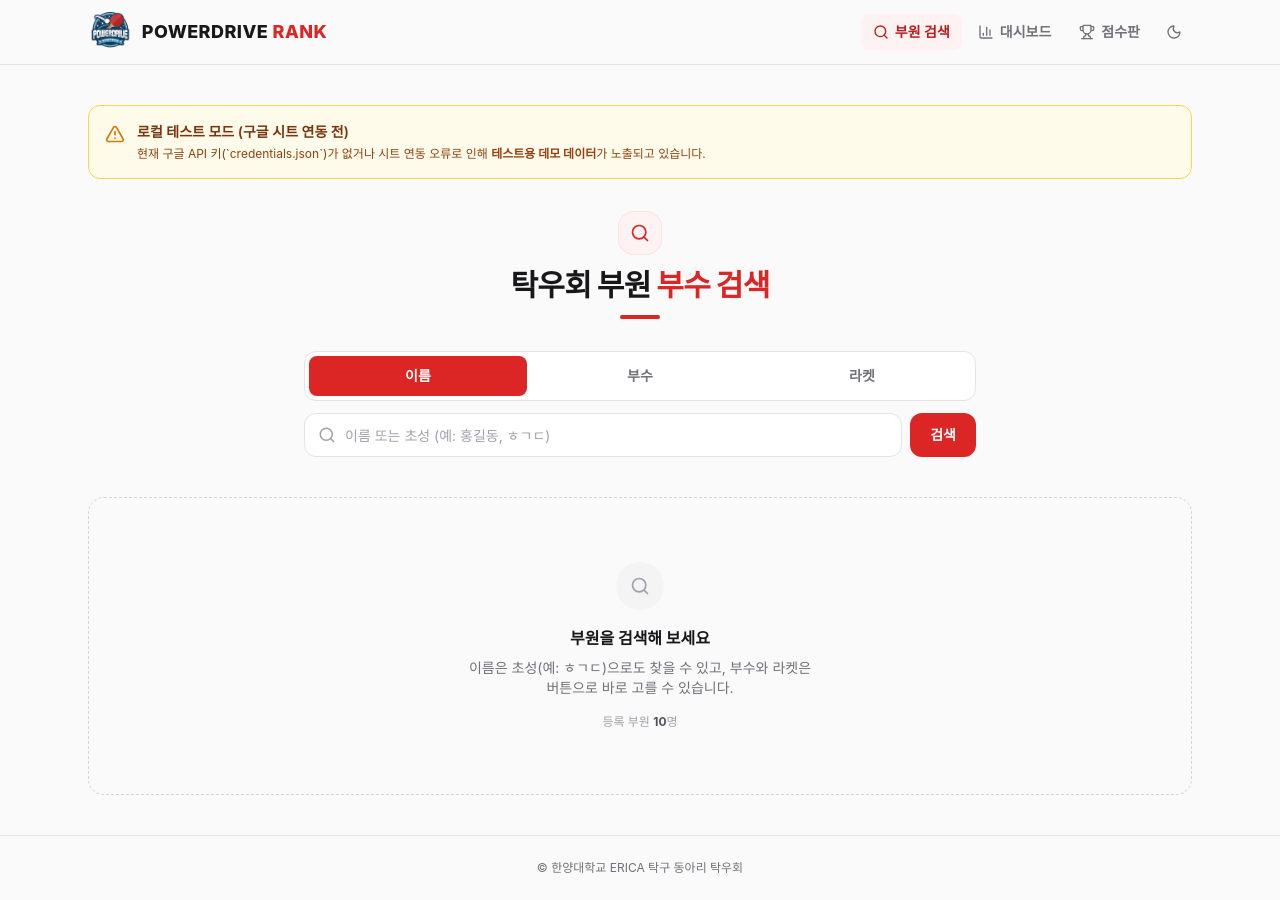
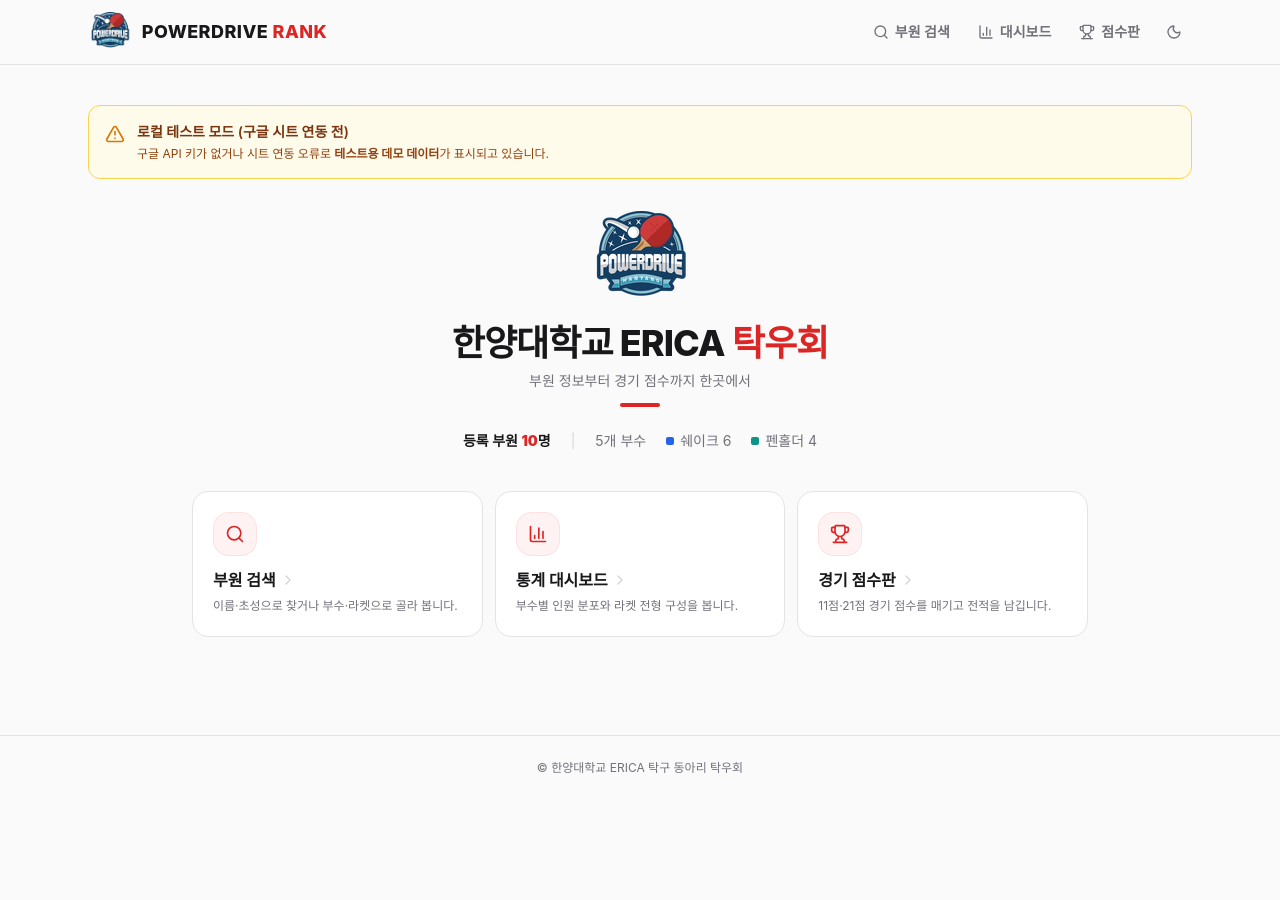
Before and after one commit to alsh02/Hanyang-University-ERICA-PingPong-Rank, a Flask app: page / in a window 1280 px wide. After the commit the page ends 773 px from the top, so only its background shows below. Run offline with Flask 3, Linux system fonts and the light colour scheme; some libraries are stand-ins or nearby versions; some web fonts are replaced.

Commit message:
Feature: Turn the landing page into a club hub
The site now covers more than roster search, so / becomes the club's front
page and the search moves to /search.

- Home shows the club identity, the current headcount, division count and
  racket split, three cards into search / dashboard / scoreboard, and the last
  five saved matches
- Links shared before the change (/?filter=..&query=..) redirect to /search
  with their parameters intact
- Site description and link-preview text now describe the whole site

Co-Authored-By: Claude Opus 5 <noreply@anthropic.com>
Claude-Session: https://claude.ai/code/session_01EHjAAg4jatWM7ZBxmAp2dE

```diff
--- a/app.py
+++ b/app.py
@@ -7,7 +7,7 @@ import time
 from collections import Counter, deque
 from datetime import datetime, timedelta, timezone
 # pyrefly: ignore [missing-import]
-from flask import Flask, jsonify, render_template, request
+from flask import Flask, jsonify, redirect, render_template, request, url_for
 from werkzeug.middleware.proxy_fix import ProxyFix
 
 # 정적 파일은 Vercel이 CDN에서 직접 서빙하도록 public/ 아래에 둔다 (주소는 /static/... 그대로)
@@ -88,7 +88,7 @@ def member_sort_key(member):
     return (division_sort_key(member["부수"]), member["이름"])
 
 # ---------------------------------------------------------------------------
-# 검색 규칙 (templates/index.html의 즉시 검색 스크립트도 같은 규칙을 사용)
+# 검색 규칙 (templates/search.html의 즉시 검색 스크립트도 같은 규칙을 사용)
 # ---------------------------------------------------------------------------
 
 # 한글 자모 분해 테이블 (초성 19 · 중성 21 · 종성 28).
@@ -387,6 +387,34 @@ def compress_html(response):
 
 @app.route("/", methods=["GET"])
 def index():
+    # 동아리 메인 화면: 검색·대시보드·점수판으로 가는 허브
+    if request.args.get("query") or request.args.get("filter"):
+        # 예전에 공유된 검색 링크(/?filter=..&query=..)는 검색 페이지로 넘긴다
+        return redirect(url_for("search", **request.args.to_dict()), code=301)
+
+    members, is_dummy = get_sheet_data()
+    racket_counts = Counter(m["라켓"] for m in members if m["라켓"])
+    recent = [
+        {
+            "일시": r["일시"],
+            "선수A": r["선수A"], "선수B": r["선수B"],
+            "점수": f'{r["A게임"]} : {r["B게임"]}',
+            "승자": r["승자"],
+        }
+        for r in get_match_records()[-5:][::-1]
+    ]
+
+    return render_template(
+        "home.html",
+        total_count=len(members),
+        division_count=len({m["부수"] for m in members if m["부수"]}),
+        racket_stats=[(racket, racket_counts[racket]) for racket in RACKET_ORDER if racket_counts[racket]],
+        recent_matches=recent,
+        is_dummy=is_dummy
+    )
+
+@app.route("/search", methods=["GET"])
+def search():
     search_filter = request.args.get("filter", "이름")  # 기본값: 이름
     if search_filter not in SEARCH_FIELDS:
         search_filter = "이름"
@@ -402,7 +430,7 @@ def index():
     cards = [(m, bool(search_query) and matcher(m[search_filter], search_query)) for m in members]
 
     return render_template(
-        "index.html",
+        "search.html",
         cards=cards,
         match_count=sum(1 for _, matched in cards if matched),
         total_count=len(members),
--- a/templates/base.html
+++ b/templates/base.html
@@ -5,15 +5,15 @@
     <meta name="viewport" content="width=device-width, initial-scale=1.0">
     <title>{% block title %}POWERDRIVE RANK{% endblock %}</title>
     <!-- SEO Meta Tags -->
-    <meta name="description" content="대학 탁구 동아리 '탁우회' 부원들의 이름, 부수, 라켓(전형) 정보를 실시간으로 검색하고 통계 분포를 시각적으로 확인하는 대시보드 시스템입니다.">
-    <meta name="keywords" content="탁우회, 탁구, 탁구 동아리, 탁구 부수, 탁구 대시보드, 쉐이크, 펜홀더">
+    <meta name="description" content="한양대학교 ERICA 탁구 동아리 탁우회 사이트입니다. 부원 부수 검색, 부수별 통계 대시보드, 경기 점수판을 제공합니다.">
+    <meta name="keywords" content="탁우회, 탁구, 탁구 동아리, 탁구 부수, 탁구 점수판, 탁구 대시보드, 쉐이크, 펜홀더">
     <meta name="theme-color" content="#fafafa" media="(prefers-color-scheme: light)">
     <meta name="theme-color" content="#09090b" media="(prefers-color-scheme: dark)">
     <!-- Open Graph (카카오톡 등 링크 공유 미리보기) -->
     <meta property="og:type" content="website">
     <meta property="og:site_name" content="POWERDRIVE RANK">
-    <meta property="og:title" content="POWERDRIVE RANK · 탁우회 부수 검색">
-    <meta property="og:description" content="한양대학교 ERICA 탁구 동아리 탁우회 부원들의 부수와 라켓 전형을 바로 검색하고, 부수별 전력 분포를 확인하세요.">
+    <meta property="og:title" content="탁우회 · POWERDRIVE RANK">
+    <meta property="og:description" content="한양대학교 ERICA 탁구 동아리 탁우회. 부원 부수 검색, 통계 대시보드, 경기 점수판을 한곳에서.">
     <meta property="og:image" content="{{ url_for('static', filename='og-image.jpg', _external=True) }}">
     <meta property="og:image:width" content="1200">
     <meta property="og:image:height" content="630">
@@ -83,7 +83,7 @@
 
             <div class="flex items-center gap-1">
                 <!-- Navigation Tabs -->
-                {% set nav_items = [('index', 'search', '부원 검색'), ('stats', 'bar-chart-3', '대시보드'), ('scoreboard', 'trophy', '점수판')] %}
+                {% set nav_items = [('search', 'search', '부원 검색'), ('stats', 'bar-chart-3', '대시보드'), ('scoreboard', 'trophy', '점수판')] %}
                 <nav class="flex items-center gap-1">
                     {% for endpoint, icon, label in nav_items %}
                     {% set is_active = request.endpoint == endpoint %}
--- /dev/null
+++ b/templates/home.html
@@ -0,0 +1,81 @@
+{% extends 'base.html' %}
+
+{% block title %}탁우회 · POWERDRIVE RANK{% endblock %}
+
+{% block content %}
+{% if is_dummy %}
+<div class="mb-8 flex items-start gap-3 rounded-xl border border-amber-300 bg-amber-50 p-4 text-amber-900 dark:border-amber-500/30 dark:bg-amber-500/10 dark:text-amber-200">
+    <i data-lucide="alert-triangle" class="mt-0.5 h-5 w-5 flex-shrink-0 text-amber-600 dark:text-amber-400"></i>
+    <div>
+        <h2 class="text-sm font-semibold">로컬 테스트 모드 (구글 시트 연동 전)</h2>
+        <p class="mt-1 break-keep text-xs text-amber-800 dark:text-amber-300/90">구글 API 키가 없거나 시트 연동 오류로 <strong>테스트용 데모 데이터</strong>가 표시되고 있습니다.</p>
+    </div>
+</div>
+{% endif %}
+
+<!-- Hero -->
+<div class="flex flex-col items-center text-center">
+    <img src="{{ url_for('static', filename='logo-96.png') }}" alt="" width="105" height="96" class="h-20 w-auto sm:h-24">
+    <h1 class="mt-4 text-3xl font-extrabold tracking-tight sm:text-4xl">
+        한양대학교 ERICA <span class="text-red-600 dark:text-red-400">탁우회</span>
+    </h1>
+    <p class="mt-2 text-sm text-zinc-500 dark:text-zinc-400">부원 정보부터 경기 점수까지 한곳에서</p>
+    <span class="mt-3 h-1 w-10 rounded-full bg-red-600 dark:bg-rubber"></span>
+</div>
+
+<!-- 요약 -->
+<div class="mx-auto mt-6 flex flex-wrap items-center justify-center gap-x-5 gap-y-2 text-sm">
+    <span class="font-semibold">등록 부원 <strong class="text-red-600 dark:text-red-400">{{ total_count }}</strong>명</span>
+    <span class="text-zinc-300 dark:text-zinc-700">|</span>
+    <span class="text-zinc-500 dark:text-zinc-400">{{ division_count }}개 부수</span>
+    {% for racket, count in racket_stats %}
+    <span class="flex items-center gap-1.5 text-zinc-500 dark:text-zinc-400">
+        <span class="h-2 w-2 rounded-sm {{ 'bg-blue-600' if racket == '쉐이크' else 'bg-teal-600' }}"></span>{{ racket }} {{ count }}
+    </span>
+    {% endfor %}
+</div>
+
+<!-- 메뉴 -->
+{% set menus = [
+    ('search', 'search', '부원 검색', '이름·초성으로 찾거나 부수·라켓으로 골라 봅니다.'),
+    ('stats', 'bar-chart-3', '통계 대시보드', '부수별 인원 분포와 라켓 전형 구성을 봅니다.'),
+    ('scoreboard', 'trophy', '경기 점수판', '11점·21점 경기 점수를 매기고 전적을 남깁니다.'),
+] %}
+<div class="mx-auto mt-8 grid max-w-4xl gap-3 sm:mt-10 sm:grid-cols-3">
+    {% for endpoint, icon, title, description in menus %}
+    <a href="{{ url_for(endpoint) }}"
+       class="group flex flex-col rounded-2xl border border-zinc-200 bg-white p-5 transition-colors hover:border-red-300 dark:border-zinc-800 dark:bg-zinc-900 dark:hover:border-red-500/40">
+        <span class="mb-3 flex h-11 w-11 items-center justify-center rounded-2xl bg-red-50 text-red-600 ring-1 ring-inset ring-red-100 dark:bg-red-500/10 dark:text-red-400 dark:ring-red-500/20">
+            <i data-lucide="{{ icon }}" class="h-5 w-5"></i>
+        </span>
+        <span class="flex items-center gap-1 text-base font-bold">
+            {{ title }}
+            <i data-lucide="chevron-right" class="h-4 w-4 text-zinc-300 transition-transform group-hover:translate-x-0.5 group-hover:text-red-500 dark:text-zinc-600"></i>
+        </span>
+        <span class="mt-1 break-keep text-xs leading-relaxed text-zinc-500 dark:text-zinc-400">{{ description }}</span>
+    </a>
+    {% endfor %}
+</div>
+
+<!-- 최근 경기 -->
+{% if recent_matches %}
+<div class="mx-auto mt-8 max-w-4xl rounded-2xl border border-zinc-200 bg-white p-5 dark:border-zinc-800 dark:bg-zinc-900">
+    <div class="mb-3 flex items-center justify-between gap-3">
+        <h2 class="text-sm font-bold">최근 경기</h2>
+        <a href="{{ url_for('scoreboard') }}" class="text-xs font-semibold text-zinc-500 transition-colors hover:text-red-600 dark:text-zinc-400 dark:hover:text-red-400">점수판 열기</a>
+    </div>
+    <ul class="-mb-px">
+        {% for match in recent_matches %}
+        <li class="flex flex-wrap items-center justify-between gap-x-3 gap-y-1 border-b border-zinc-100 py-2 text-sm last:border-b-0 dark:border-zinc-800">
+            <span class="flex items-center gap-2">
+                <span class="font-semibold {{ 'text-red-600 dark:text-red-400' if match.승자 == match.선수A }}">{{ match.선수A }}</span>
+                <span class="tabular-nums text-xs font-bold text-zinc-400 dark:text-zinc-500">{{ match.점수 }}</span>
+                <span class="font-semibold {{ 'text-red-600 dark:text-red-400' if match.승자 == match.선수B }}">{{ match.선수B }}</span>
+            </span>
+            <span class="text-xs text-zinc-400 dark:text-zinc-500">{{ match.일시 }}</span>
+        </li>
+        {% endfor %}
+    </ul>
+</div>
+{% endif %}
+{% endblock %}
--- a/templates/index.html
+++ b/templates/search.html
@@ -26,13 +26,13 @@
 </div>
 
 <!-- Search Form -->
-<form id="search-form" action="{{ url_for('index') }}" method="GET" role="search" class="mx-auto mb-8 max-w-2xl scroll-mt-20 sm:mb-10">
+<form id="search-form" action="{{ url_for('search') }}" method="GET" role="search" class="mx-auto mb-8 max-w-2xl scroll-mt-20 sm:mb-10">
     <input type="hidden" name="filter" id="filter-input" value="{{ filter }}">
 
     <!-- 검색 기준 (이름 / 부수 / 라켓) -->
     <div class="grid grid-cols-3 gap-1 rounded-xl border border-zinc-200 bg-white p-1 dark:border-zinc-800 dark:bg-zinc-900" role="group" aria-label="검색 기준">
         {% for field in ['이름', '부수', '라켓'] %}
-        <a href="{{ url_for('index', filter=field) }}" data-tab="{{ field }}" {% if filter == field %}aria-current="true"{% endif %}
+        <a href="{{ url_for('search', filter=field) }}" data-tab="{{ field }}" {% if filter == field %}aria-current="true"{% endif %}
            class="flex h-10 items-center justify-center rounded-lg text-sm font-semibold text-zinc-500 transition-colors hover:text-zinc-900 aria-[current=true]:bg-red-600 aria-[current=true]:text-white dark:text-zinc-400 dark:hover:text-zinc-100 dark:aria-[current=true]:bg-rubber">
             {{ field }}
         </a>
@@ -65,7 +65,7 @@
     {% for field, options in [('부수', divisions), ('라켓', rackets)] %}
     <div data-control-for="{{ field }}" class="mt-3 {{ control_layouts[field] }}" {% if filter != field %}hidden{% endif %}>
         {% for option in options %}
-        <a href="{{ url_for('index', filter=field, query=option) }}" data-chip="{{ option }}" {% if filter == field and active_value == option %}aria-current="true"{% endif %}
+        <a href="{{ url_for('search', filter=field, query=option) }}" data-chip="{{ option }}" {% if filter == field and active_value == option %}aria-current="true"{% endif %}
            class="inline-flex h-11 {{ chip_widths[field] }} items-center justify-center rounded-xl border border-zinc-200 bg-white px-2 text-sm font-semibold text-zinc-700 transition-colors hover:border-red-400 hover:text-red-700 aria-[current=true]:border-red-600 aria-[current=true]:bg-red-600 aria-[current=true]:text-white dark:border-zinc-800 dark:bg-zinc-900 dark:text-zinc-300 dark:hover:border-red-500 dark:hover:text-red-300 dark:aria-[current=true]:border-red-500 dark:aria-[current=true]:bg-rubber dark:aria-[current=true]:text-white">
             {{ option }}
         </a>
```
Also changed, not shown: README.md.
